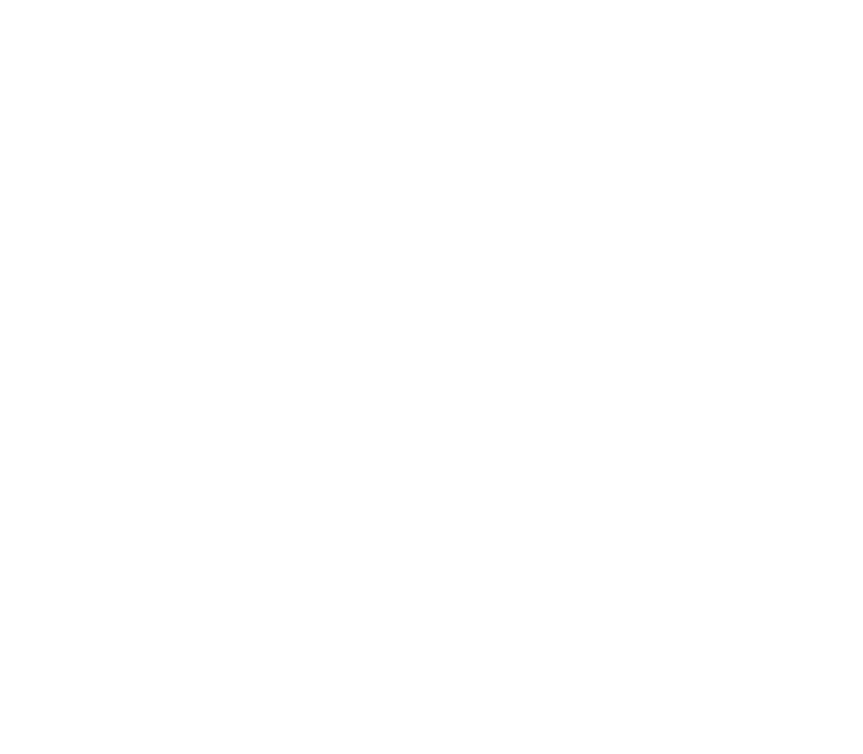
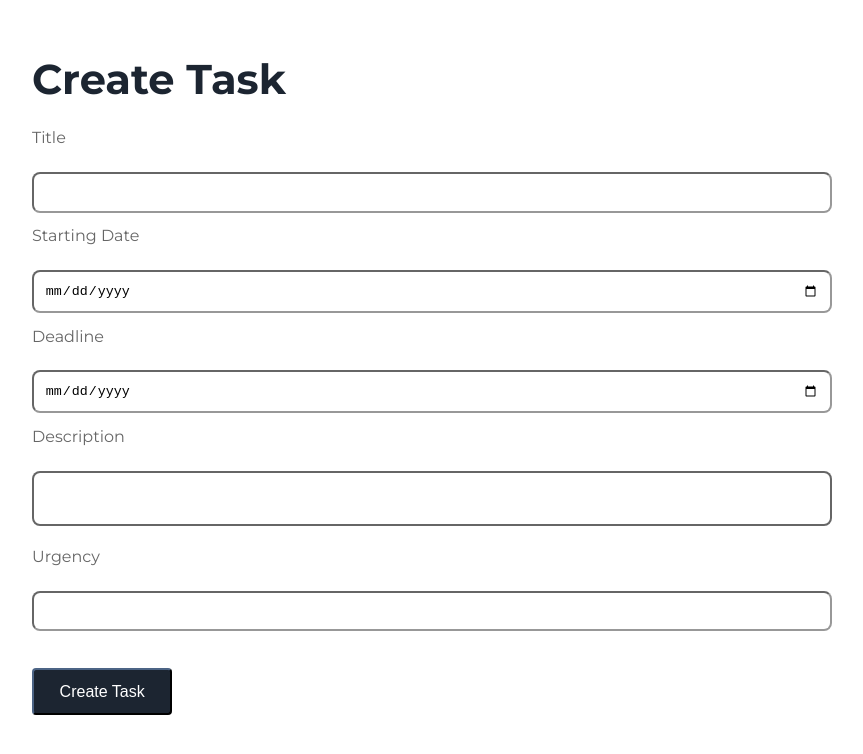
Before and after one commit to somwork/client, a React app: page /task/create in a window 1280 px wide. Shown: the whole page, without its empty margins (208-1071 px from the left). Built offline with nearby package versions, Linux system fonts and the light colour scheme.

Commit message:
Task management: Create view (#14)
* Package-lock.json update

* Added package for TaskManagement in views + index.js file

* Adjusted package structure

* Input fields created

* Added var for border-width

* Finished create form, added Textarea and CSS for textarea

* Routes added

* Removed whitespace, added headline to create

```diff
--- a/src/Routes.js
+++ b/src/Routes.js
@@ -2,8 +2,10 @@ import React from 'react';
 import { Route } from "react-router-dom";
 import Main from './views/Main';
 import Second from './views/Second';
+import Create from './views/Task/Create';
 
 export default () => [
   <Route path='/' exact component={Main} />,
   <Route path='/second' component={Second} />,
+  <Route path='/task/create' component={Create} />,
 ]
--- a/src/default.css
+++ b/src/default.css
@@ -16,6 +16,7 @@
   --content-max-width: 800px;
 
   --border-radius: 4px;
+  --border-width: 2px;
 }
 
 body {
@@ -108,11 +109,14 @@ button:hover {
   border-color: var(--primary);
 }
 
+textarea,
 input {
   background: var(--light);
   border-color: var(--secondary);
   border-radius: calc(var(--border-radius) * 2);
+  border-width: var(--border-width);
   padding: calc(var(--spacing) / 2);
   width: 100%;
   margin: var(--spacing-top-bottom);
+  resize: none;
 }
--- /dev/null
+++ b/src/views/Task/Create.js
@@ -0,0 +1,29 @@
+import React from 'react'
+import Layout from '../../components/Layout'
+
+export default ({ children }) => (
+  <Layout>
+    <h2>Create Task</h2>
+    <label>
+      Title
+      <input type="text" />
+    </label>
+    <label>
+      Starting Date
+      <input type="date" />
+    </label>
+    <label>
+      Deadline
+      <input type="date" />
+    </label>
+    <label>
+      Description
+      <textarea></textarea>
+    </label>
+    <label>
+      Urgency
+      <input type="text" />
+    </label>
+    <input type="submit" value="Create Task" />
+  </Layout>
+)
--- /dev/null
+++ b/src/views/Task/index.js
@@ -0,0 +1,2 @@
+import Create from './Create'
+export default Create
```
Also changed, not shown: 1 other file.
